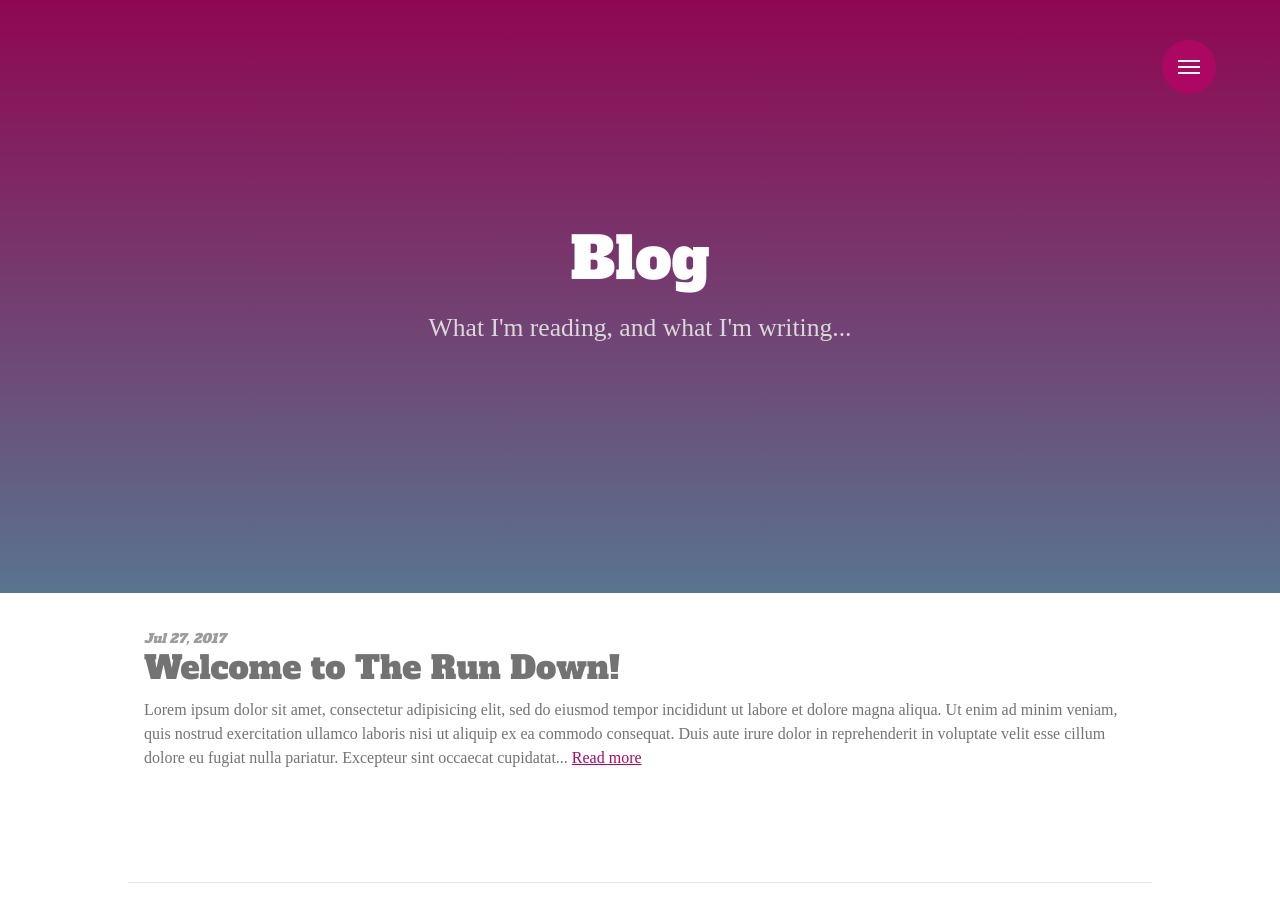
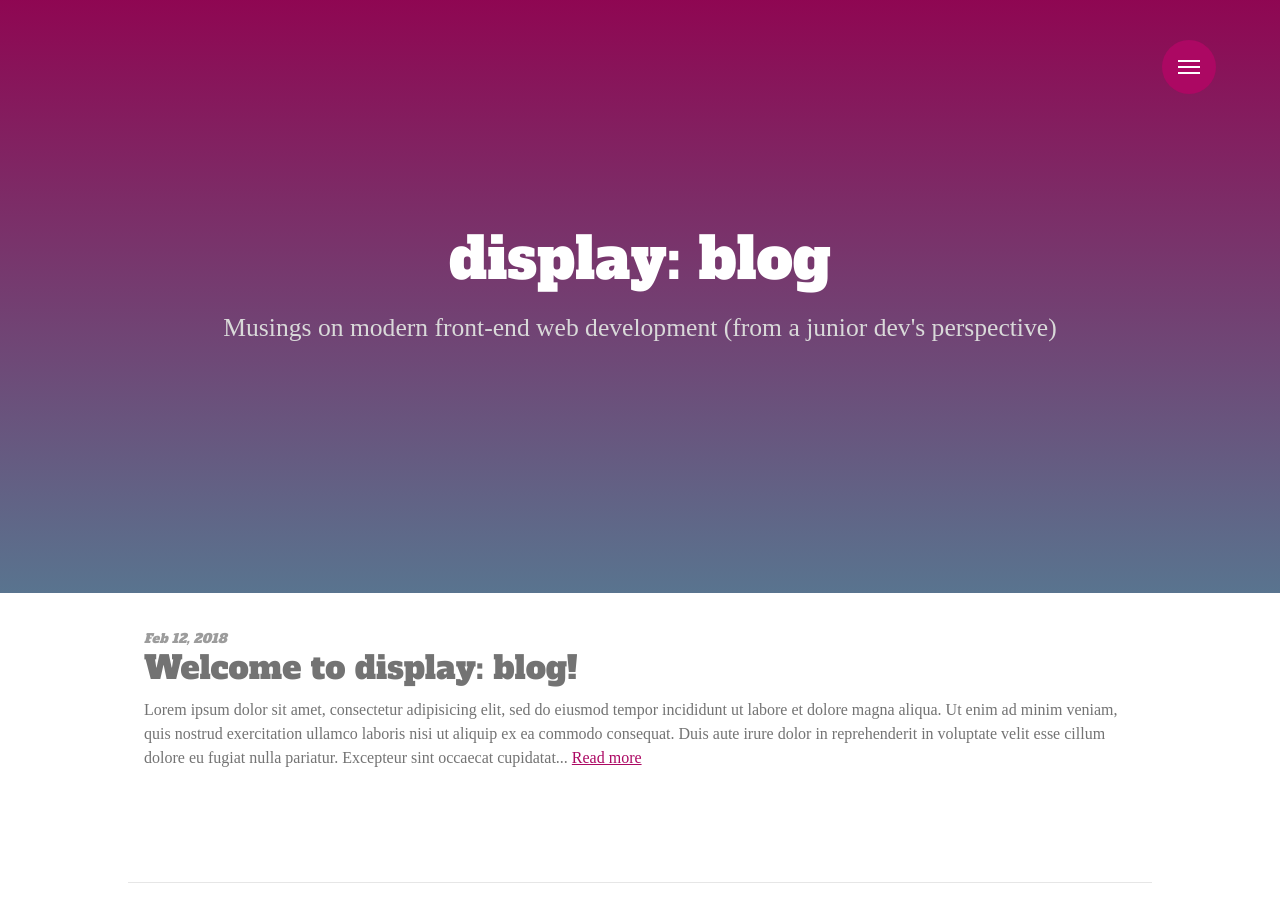
Before and after one commit to bpcoxjr/blog, a Jekyll site: the page built from blog/index.html, in a window 1280 px wide. Built offline with Jekyll 4.4.1, drawn with Linux system fonts in a browser that asks for light colours; some web fonts are replaced.

Commit message:
updated blog title/concept

```diff
--- a/_posts/2015-05-25-welcome-to-jekyll.markdown
+++ b/_posts/2015-05-25-welcome-to-jekyll.markdown
@@ -1,8 +1,8 @@
 ---
 layout: post
-title:  "Welcome to The Run Down!"
+title:  "Welcome to display: blog!"
 permalink:  "welcome"
-date:   2017-07-27
+date:   2018-02-12
 categories: general
 ---
 Lorem ipsum dolor sit amet, consectetur adipisicing elit, sed do eiusmod tempor incididunt ut labore et dolore magna aliqua. Ut enim ad minim veniam, quis nostrud exercitation ullamco laboris nisi ut aliquip ex ea commodo consequat. Duis aute irure dolor in reprehenderit in voluptate velit esse cillum dolore eu fugiat nulla pariatur. Excepteur sint occaecat cupidatat non proident, sunt in culpa qui officia deserunt mollit anim id est laborum.
--- a/blog/index.html
+++ b/blog/index.html
@@ -1,7 +1,7 @@
 ---
 layout: default
-title: Blog
-subtitle: What I'm reading, and what I'm writing...
+title: "display: blog"
+subtitle: Musings on modern front-end web development (from a junior dev's perspective)
 ---
 
 <section class="post-list">
--- a/index.html
+++ b/index.html
@@ -8,8 +8,8 @@ body_class: home-intro
 
   <div class="intro-in">
 
-    <h1 class="intro-title">The Run Down</h1>
-    <h2 class="intro-subtitle">Random Musings (Web-Related &amp; Otherwise)</h2>
+    <h1 class="intro-title">display: blog</h1>
+    <h2 class="intro-subtitle">Musings on modern front-end web development (from a junior dev's perspective)</h2>
 
     <nav class="intro-actions">
       <a href="/the-run-down/blog" class="button button-ghost" role="button">Enter</a>
```
